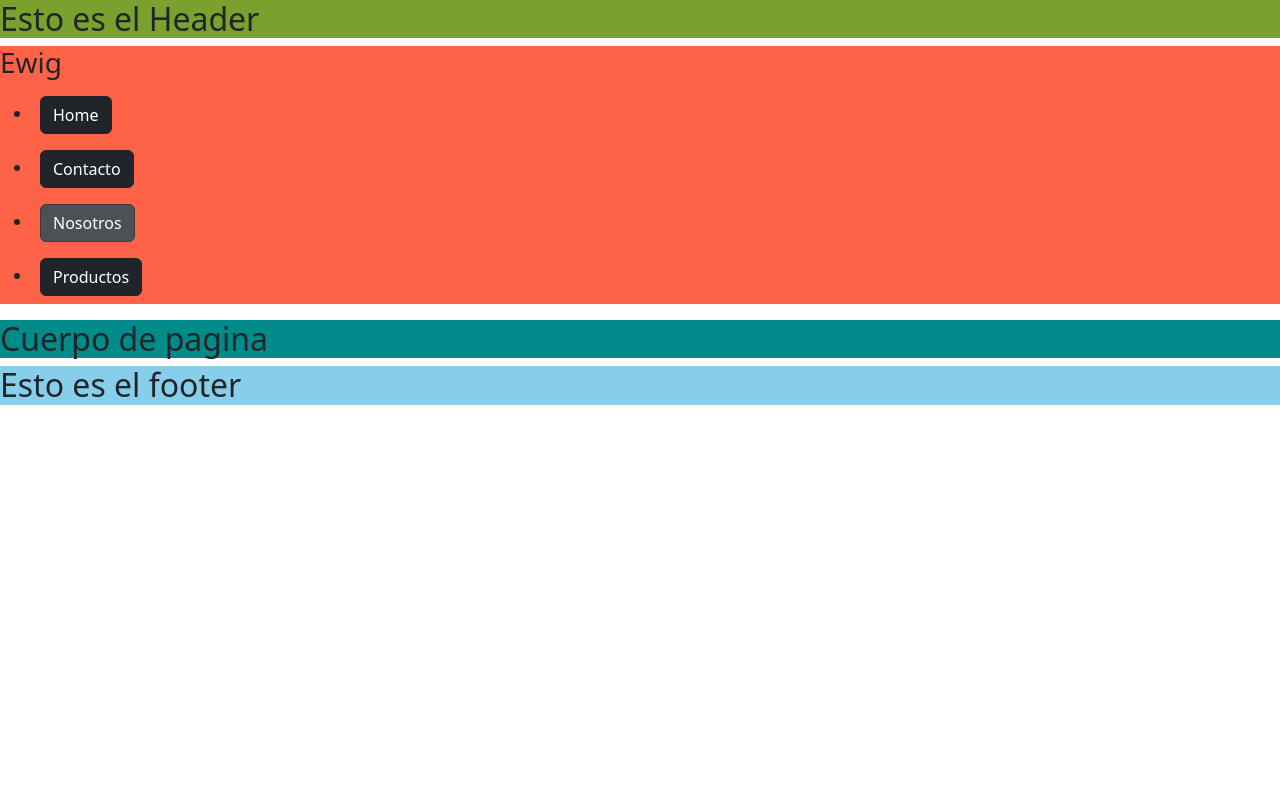
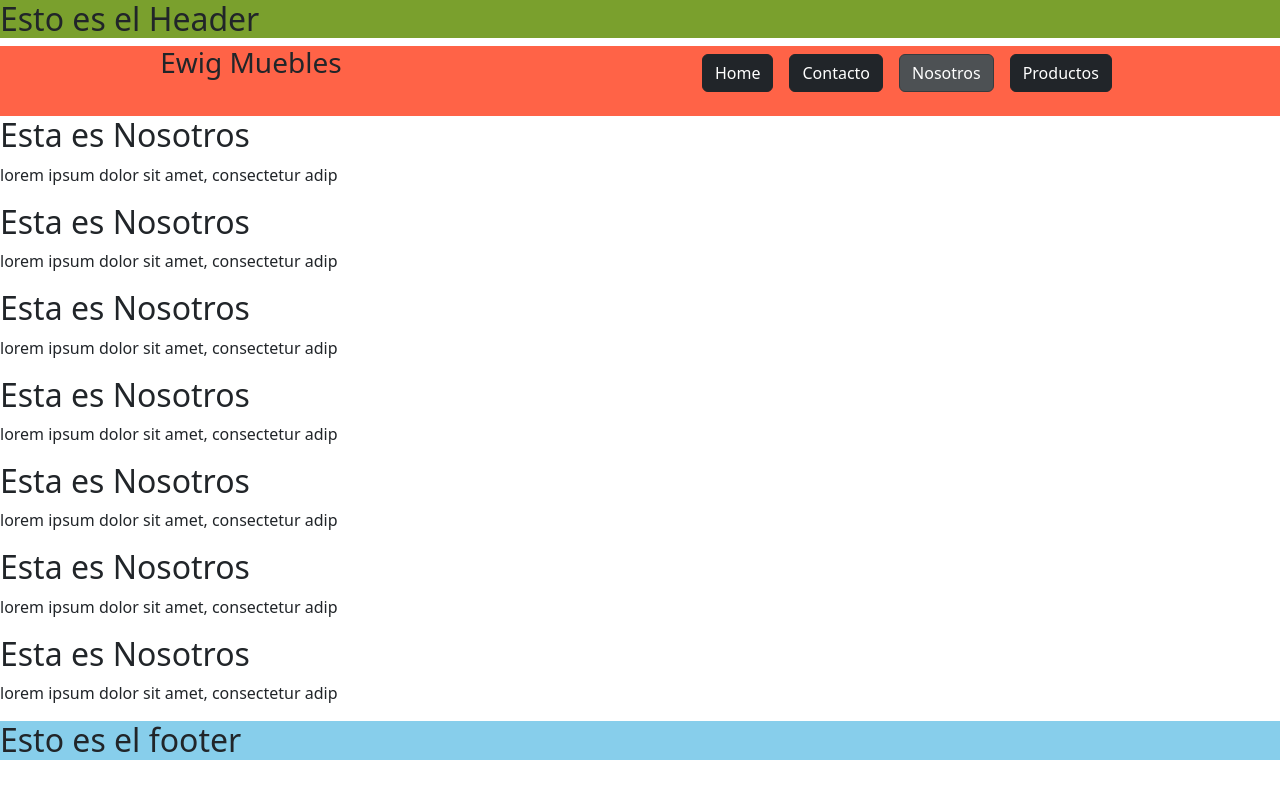
Before and after one commit to disimoneleandro/Ewig-Muebles, a React (Create React App) app: page /nosotros in a window 1280 px wide. Built offline with nearby package versions, Linux system fonts and the light colour scheme.

Commit message:
Ruteo completado 100%

```diff
--- a/src/App.js
+++ b/src/App.js
@@ -2,15 +2,26 @@ import './App.css';
 import Header from './components/layout/Header';
 import Nav from './components/layout/Nav';
 import Footer from './components/layout/Footer';
-import Main from './components/layout/Main';
+import HomePage from './pages/HomePage';
+import ContactoPage from './pages/ContactoPage';
+import NosotrosPage from './pages/NosotrosPage';
+import ProductosPage from './pages/ProductosPage';
+import { BrowserRouter, Routes, Route } from 'react-router-dom';
 
 
 const App = ()=> {
   return (
     <div className="Container">
-      <Header />
-      <Nav />
-      <Main />
+      <BrowserRouter>
+        <Header />
+        <Nav />
+        <Routes>
+            <Route path="/home" element={<HomePage />} />
+            <Route path="/contacto" element={<ContactoPage />} />
+            <Route path="/nosotros" element={<NosotrosPage />} />
+            <Route path="/productos" element={<ProductosPage />} />
+        </Routes>
+      </BrowserRouter>
       <Footer />
     </div>
   );
--- a/src/components/layout/Main.js
+++ /dev/null
@@ -1,12 +0,0 @@
-import React from 'react';
-import '../../styles/Main.css';
-
-const Main = () => {
-  return (
-    <div className="div-main">
-      <h2>Cuerpo de pagina</h2>
-    </div>
-  )
-}
-
-export default Main;
--- a/src/components/layout/Nav.js
+++ b/src/components/layout/Nav.js
@@ -1,34 +1,18 @@
 import React from 'react';
-import { BrowserRouter,
-  Route,
-  Routes,
-  NavLink
-} from 'react-router-dom';
-import HomePage from '../../pages/HomePage';
-import ContactoPage from '../../pages/ContactoPage';
-import NosotrosPage from '../../pages/NosotrosPage';
-import ProductosPage from '../../pages/ProductosPage';
+import { NavLink } from 'react-router-dom';
 import '../../styles/Nav.css';
 
 const Nav = () => {
   return (
       <div className="div-nav">
-        <h3 className="h3-nav">Ewig</h3>
-        <BrowserRouter>
-          <Routes>
-              <Route path="/home" element={<HomePage />} />
-              <Route path="/contacto" element={<ContactoPage />} />
-              <Route path="/nosotros" element={<NosotrosPage />} />
-              <Route path="/productos" element={<ProductosPage />} />
-          </Routes>
+        <h3 className="h3-nav">Ewig Muebles</h3>
 
         <ul className='lista-nav'>
-                <li><NavLink to="/home" className="btn btn-dark m-2" activeClassName="active">Home</NavLink></li>
-                <li><NavLink to="/contacto" className="btn btn-dark m-2" activeClassName="active">Contacto</NavLink></li>
-                <li><NavLink to="/nosotros" className="btn btn-dark m-2" activeClassName="active">Nosotros</NavLink></li>
-                <li><NavLink to="/productos" className="btn btn-dark m-2" activeClassName="active">Productos</NavLink></li>
+          <li><NavLink to="/home" className="btn btn-dark m-2" activeClassName="active">Home</NavLink></li>
+          <li><NavLink to="/contacto" className="btn btn-dark m-2" activeClassName="active">Contacto</NavLink></li>
+          <li><NavLink to="/nosotros" className="btn btn-dark m-2" activeClassName="active">Nosotros</NavLink></li>
+          <li><NavLink to="/productos" className="btn btn-dark m-2" activeClassName="active">Productos</NavLink></li>
         </ul>
-        </BrowserRouter>
       </div>
   )
 }
--- a/src/pages/ContactoPage.js
+++ b/src/pages/ContactoPage.js
@@ -4,7 +4,14 @@ import '../styles/ContactoPage.css';
 const ContactoPage = () => {
   return (
     <div className="div-contactoPage">
-
+       <h2>Esta es contactos</h2>
+        <p>lorem ipsum dolor sit amet, consectetur adip</p>
+      <h2>Esta es contactos</h2>
+        <p>lorem ipsum dolor sit amet, consectetur adip</p>
+      <h2>Esta es contactos</h2>
+        <p>lorem ipsum dolor sit amet, consectetur adip</p>
+      <h2>Esta es contactos</h2>
+        <p>lorem ipsum dolor sit amet, consectetur adip</p>
     </div>
   )
 }
--- a/src/pages/HomePage.js
+++ b/src/pages/HomePage.js
@@ -1,10 +1,16 @@
-import React from 'react'
+import React from 'react';
 
 const HomePage = () => {
   return (
-    <div>
+    <div className="div-home-page">
+      <h2>Esta es la home</h2>
+        <p>Lorem ipsum dolor sit amet, consectetur adip</p>
+      <h2>Esta es la home</h2>
+        <p>Lorem ipsum dolor sit amet, consectetur adip</p>
+      <h2>Esta es la home</h2>
+        <p>Lorem ipsum dolor sit amet, consectetur adip</p>
     </div>
   )
 }
 
-export default HomePage
+export default HomePage;
--- a/src/pages/NosotrosPage.js
+++ b/src/pages/NosotrosPage.js
@@ -2,9 +2,23 @@ import React from 'react'
 
 const NosotrosPage = () => {
   return (
-    <div>
+    <div className="div-nosotros-page">
+      <h2>Esta es Nosotros</h2>
+        <p>lorem ipsum dolor sit amet, consectetur adip</p>
+      <h2>Esta es Nosotros</h2>
+        <p>lorem ipsum dolor sit amet, consectetur adip</p>
+      <h2>Esta es Nosotros</h2>
+        <p>lorem ipsum dolor sit amet, consectetur adip</p>
+      <h2>Esta es Nosotros</h2>
+        <p>lorem ipsum dolor sit amet, consectetur adip</p>
+      <h2>Esta es Nosotros</h2>
+        <p>lorem ipsum dolor sit amet, consectetur adip</p>
+      <h2>Esta es Nosotros</h2>
+        <p>lorem ipsum dolor sit amet, consectetur adip</p>
+      <h2>Esta es Nosotros</h2>
+        <p>lorem ipsum dolor sit amet, consectetur adip</p>
     </div>
   )
 }
 
-export default NosotrosPage
+export default NosotrosPage;
--- a/src/pages/ProductosPage.js
+++ b/src/pages/ProductosPage.js
@@ -2,9 +2,17 @@ import React from 'react'
 
 const ProductosPage = () => {
   return (
-    <div>
+    <div className="productos-page">
+      <h2>Esta es productos</h2>
+        <p>lorem ipsum dolor sit amet, consectetur adip</p>
+      <h2>Esta es productos</h2>
+        <p>lorem ipsum dolor sit amet, consectetur adip</p>
+      <h2>Esta es productos</h2>
+        <p>lorem ipsum dolor sit amet, consectetur adip</p>
+      <h2>Esta es productos</h2>
+        <p>lorem ipsum dolor sit amet, consectetur adip</p>
     </div>
   )
 }
 
-export default ProductosPage
+export default ProductosPage;
--- a/src/styles/Main.css
+++ /dev/null
@@ -1,3 +0,0 @@
-.div-main{
-    background-color: darkcyan;
-}
--- a/src/styles/Nav.css
+++ b/src/styles/Nav.css
@@ -1,3 +1,11 @@
 .div-nav{
+    display: flex;
+    flex-wrap: wrap;
+    justify-content: space-around;
     background-color: tomato;
 }
+
+.lista-nav{
+    display: flex;
+    list-style: none;
+}
```
